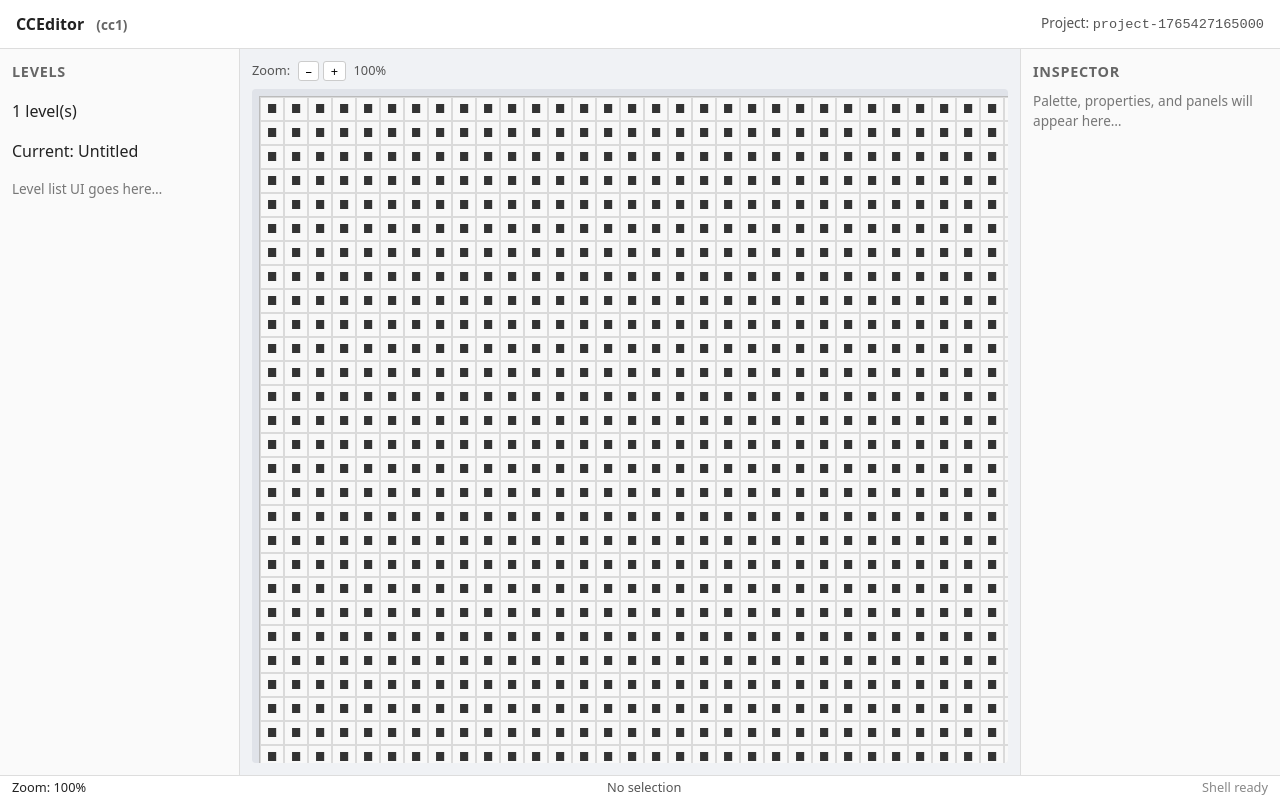
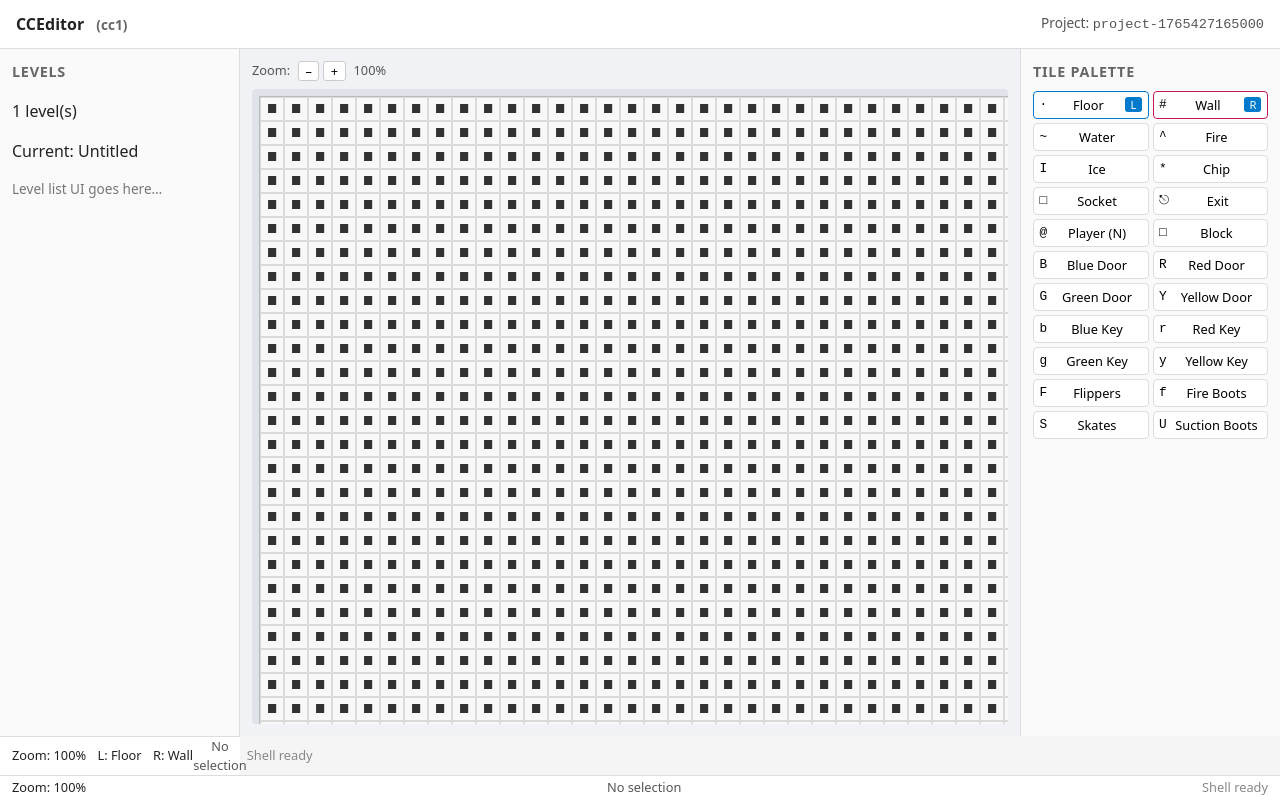
Before and after one commit to joshua-bone/CCEditor, a React app in the folder frontend/: page / in a window 1280 px wide. Built offline with nearby package versions, Linux system fonts and the light colour scheme; the HTML template or start-up script is replaced by a standard one.

Commit message:
TS14: Tile Palette UI & CC1 Catalog

```diff
--- a/frontend/src/App.css
+++ b/frontend/src/App.css
@@ -210,3 +210,75 @@ body {
   font-size: 0.85rem;
   color: #777;
 }
+
+.TilePalette {
+  display: grid;
+  grid-template-columns: repeat(auto-fill, minmax(80px, 1fr));
+  gap: 0.25rem;
+}
+
+.TilePalette-item {
+  display: flex;
+  align-items: center;
+  justify-content: space-between;
+  padding: 0.25rem 0.35rem;
+  border-radius: 4px;
+  border: 1px solid #ddd;
+  background-color: #fff;
+  cursor: pointer;
+  font-size: 0.8rem;
+}
+
+.TilePalette-item:hover {
+  background-color: #f0f4ff;
+}
+
+.TilePalette-item--left {
+  border-color: #007acc;
+}
+
+.TilePalette-item--right {
+  border-color: #c2185b;
+}
+
+.TilePalette-symbol {
+  margin-right: 0.3rem;
+  font-family: monospace;
+}
+
+.TilePalette-label {
+  flex: 1 1 auto;
+  overflow: hidden;
+  text-overflow: ellipsis;
+  white-space: nowrap;
+}
+
+.TilePalette-tags {
+  flex: 0 0 auto;
+  display: flex;
+  gap: 0.15rem;
+}
+
+.TilePalette-tag {
+  display: inline-block;
+  min-width: 1.1em;
+  text-align: center;
+  border-radius: 3px;
+  padding: 0 0.15rem;
+  font-size: 0.7rem;
+  color: #fff;
+}
+
+.TilePalette-item--left .TilePalette-tag:nth-child(1),
+.TilePalette-tag:nth-child(1) {
+  background-color: #007acc;
+}
+
+.TilePalette-item--right .TilePalette-tag:nth-child(2),
+.TilePalette-tag:nth-child(2) {
+  background-color: #c2185b;
+}
+
+.StatusBar-tile {
+  margin-left: 0.5rem;
+}
--- a/frontend/src/core/app/editorStore.ts
+++ b/frontend/src/core/app/editorStore.ts
@@ -21,11 +21,10 @@ export interface EditorStoreState<TCell extends GameCellBase = GameCellBase> {
   undo(): void;
   redo(): void;
 
-  /**
-   * Replace the current project with the given state, resetting history.
-   * Used for "open project" / "load file".
-   */
   loadStateFromProject(state: EditorState<TCell>): void;
+
+  setLeftPaletteTile(tileId: string | null): void; // NEW
+  setRightPaletteTile(tileId: string | null): void; // NEW
 }
 
 export function createEditorStore<TCell extends GameCellBase>(
@@ -75,5 +74,44 @@ export function createEditorStore<TCell extends GameCellBase>(
         },
       }));
     },
+    setLeftPaletteTile(tileId) {
+      set((state) => {
+        const present = state.history.present;
+        const nextPresent: EditorState<TCell> = {
+          ...present,
+          paletteSelection: {
+            ...present.paletteSelection,
+            leftTileId: tileId,
+          },
+        };
+        return {
+          ...state,
+          history: {
+            ...state.history,
+            present: nextPresent,
+          },
+        };
+      });
+    },
+
+    setRightPaletteTile(tileId) {
+      set((state) => {
+        const present = state.history.present;
+        const nextPresent: EditorState<TCell> = {
+          ...present,
+          paletteSelection: {
+            ...present.paletteSelection,
+            rightTileId: tileId,
+          },
+        };
+        return {
+          ...state,
+          history: {
+            ...state.history,
+            present: nextPresent,
+          },
+        };
+      });
+    },
   }));
 }
--- a/frontend/src/core/game/cc1/cc1GameDefinition.ts
+++ b/frontend/src/core/game/cc1/cc1GameDefinition.ts
@@ -175,37 +175,95 @@ function validateLevelCC1(level: CC1Level): ValidationIssue[] {
 // ---------------------------------------------------------------------------
 
 function getCC1TilePalette(): TileDescriptor[] {
-  // Minimal, structured palette for now; expand later as needed.
   return [
-    { id: 'FLOOR', label: 'Floor', category: 'terrain', cc1Id: CC1TileId.FLOOR },
-    { id: 'WALL', label: 'Wall', category: 'terrain', cc1Id: CC1TileId.WALL },
-    { id: 'WATER', label: 'Water', category: 'terrain', cc1Id: CC1TileId.WATER },
-    { id: 'FIRE', label: 'Fire', category: 'terrain', cc1Id: CC1TileId.FIRE },
+    // Terrain
+    { id: 'FLOOR', label: 'Floor', category: 'terrain', cc1Id: CC1TileId.FLOOR, symbol: '·' },
+    { id: 'WALL', label: 'Wall', category: 'terrain', cc1Id: CC1TileId.WALL, symbol: '#' },
+    { id: 'WATER', label: 'Water', category: 'terrain', cc1Id: CC1TileId.WATER, symbol: '~' },
+    { id: 'FIRE', label: 'Fire', category: 'terrain', cc1Id: CC1TileId.FIRE, symbol: '^' },
+    { id: 'ICE', label: 'Ice', category: 'terrain', cc1Id: CC1TileId.ICE, symbol: 'I' },
 
-    { id: 'CHIP', label: 'Chip', category: 'collectible', cc1Id: CC1TileId.CHIP },
+    // Collectibles / exits
+    { id: 'CHIP', label: 'Chip', category: 'collectible', cc1Id: CC1TileId.CHIP, symbol: '*' },
+    { id: 'SOCKET', label: 'Socket', category: 'terrain', cc1Id: CC1TileId.SOCKET, symbol: '□' },
+    { id: 'EXIT', label: 'Exit', category: 'terrain', cc1Id: CC1TileId.EXIT, symbol: '⎋' },
 
-    { id: 'PLAYER_N', label: 'Player (N)', category: 'player', cc1Id: CC1TileId.PLAYER_N },
+    // Player
+    {
+      id: 'PLAYER_N',
+      label: 'Player (N)',
+      category: 'player',
+      cc1Id: CC1TileId.PLAYER_N,
+      symbol: '@',
+    },
 
-    { id: 'BLOCK', label: 'Block', category: 'block', cc1Id: CC1TileId.BLOCK },
+    // Blocks
+    { id: 'BLOCK', label: 'Block', category: 'block', cc1Id: CC1TileId.BLOCK, symbol: '□' },
 
-    { id: 'BLUE_DOOR', label: 'Blue Door', category: 'door', cc1Id: CC1TileId.BLUE_DOOR },
-    { id: 'RED_DOOR', label: 'Red Door', category: 'door', cc1Id: CC1TileId.RED_DOOR },
-    { id: 'GREEN_DOOR', label: 'Green Door', category: 'door', cc1Id: CC1TileId.GREEN_DOOR },
-    { id: 'YELLOW_DOOR', label: 'Yellow Door', category: 'door', cc1Id: CC1TileId.YELLOW_DOOR },
+    // Doors
+    {
+      id: 'BLUE_DOOR',
+      label: 'Blue Door',
+      category: 'door',
+      cc1Id: CC1TileId.BLUE_DOOR,
+      symbol: 'B',
+    },
+    { id: 'RED_DOOR', label: 'Red Door', category: 'door', cc1Id: CC1TileId.RED_DOOR, symbol: 'R' },
+    {
+      id: 'GREEN_DOOR',
+      label: 'Green Door',
+      category: 'door',
+      cc1Id: CC1TileId.GREEN_DOOR,
+      symbol: 'G',
+    },
+    {
+      id: 'YELLOW_DOOR',
+      label: 'Yellow Door',
+      category: 'door',
+      cc1Id: CC1TileId.YELLOW_DOOR,
+      symbol: 'Y',
+    },
 
-    { id: 'BLUE_KEY', label: 'Blue Key', category: 'key', cc1Id: CC1TileId.BLUE_KEY },
-    { id: 'RED_KEY', label: 'Red Key', category: 'key', cc1Id: CC1TileId.RED_KEY },
-    { id: 'GREEN_KEY', label: 'Green Key', category: 'key', cc1Id: CC1TileId.GREEN_KEY },
-    { id: 'YELLOW_KEY', label: 'Yellow Key', category: 'key', cc1Id: CC1TileId.YELLOW_KEY },
+    // Keys
+    { id: 'BLUE_KEY', label: 'Blue Key', category: 'key', cc1Id: CC1TileId.BLUE_KEY, symbol: 'b' },
+    { id: 'RED_KEY', label: 'Red Key', category: 'key', cc1Id: CC1TileId.RED_KEY, symbol: 'r' },
+    {
+      id: 'GREEN_KEY',
+      label: 'Green Key',
+      category: 'key',
+      cc1Id: CC1TileId.GREEN_KEY,
+      symbol: 'g',
+    },
+    {
+      id: 'YELLOW_KEY',
+      label: 'Yellow Key',
+      category: 'key',
+      cc1Id: CC1TileId.YELLOW_KEY,
+      symbol: 'y',
+    },
 
-    { id: 'FLIPPERS', label: 'Flippers', category: 'boots', cc1Id: CC1TileId.FLIPPERS },
-    { id: 'FIRE_BOOTS', label: 'Fire Boots', category: 'boots', cc1Id: CC1TileId.FIRE_BOOTS },
-    { id: 'SKATES', label: 'Skates', category: 'boots', cc1Id: CC1TileId.SKATES },
+    // Boots
+    {
+      id: 'FLIPPERS',
+      label: 'Flippers',
+      category: 'boots',
+      cc1Id: CC1TileId.FLIPPERS,
+      symbol: 'F',
+    },
+    {
+      id: 'FIRE_BOOTS',
+      label: 'Fire Boots',
+      category: 'boots',
+      cc1Id: CC1TileId.FIRE_BOOTS,
+      symbol: 'f',
+    },
+    { id: 'SKATES', label: 'Skates', category: 'boots', cc1Id: CC1TileId.SKATES, symbol: 'S' },
     {
       id: 'SUCTION_BOOTS',
       label: 'Suction Boots',
       category: 'boots',
       cc1Id: CC1TileId.SUCTION_BOOTS,
+      symbol: 'U',
     },
   ];
 }
--- a/frontend/src/core/game/gameDefinition.ts
+++ b/frontend/src/core/game/gameDefinition.ts
@@ -17,6 +17,7 @@ export interface TileDescriptor {
   label: string; // human-readable name
   category?: string; // e.g. "terrain", "item", "monster"
   cc1Id?: number | string; // optional: link to CC1TileId
+  symbol?: string; // OPTIONAL: "·", "#", "@" – simple text icon
 }
 
 export interface GameDefinition<TCell extends GameCellBase> {
--- a/frontend/src/ui/EditorRoot.tsx
+++ b/frontend/src/ui/EditorRoot.tsx
@@ -21,6 +21,9 @@ export interface EditorRootProps {
 }
 
 export const EditorRoot: React.FC<EditorRootProps> = ({ useEditorStore, gameDefinitions }) => {
+  const paletteSelection = useEditorStore((s) => s.history.present.paletteSelection);
+  const setLeftPaletteTile = useEditorStore((s) => s.setLeftPaletteTile);
+  const setRightPaletteTile = useEditorStore((s) => s.setRightPaletteTile);
   const history = useEditorStore((s) => s.history);
   const { present } = history;
 
@@ -32,6 +35,9 @@ export const EditorRoot: React.FC<EditorRootProps> = ({ useEditorStore, gameDefi
   const gameDefinition: GameDefinition<GameCellBase> | undefined = gameDefinitions.get(
     present.gameId as string,
   ) as GameDefinition<GameCellBase> | undefined;
+  const paletteTiles = gameDefinition?.getTilePalette() ?? [];
+  const leftDescriptor = paletteTiles.find((t) => t.id === paletteSelection.leftTileId);
+  const rightDescriptor = paletteTiles.find((t) => t.id === paletteSelection.rightTileId);
 
   const levelCount = levelset.levels.length;
 
@@ -46,7 +52,19 @@ export const EditorRoot: React.FC<EditorRootProps> = ({ useEditorStore, gameDefi
           selection={present.selection as SelectionRect | null}
           gameDefinition={gameDefinition}
         />
-        <RightSidebar />
+        <RightSidebar
+          tiles={paletteTiles}
+          leftTileId={paletteSelection.leftTileId}
+          rightTileId={paletteSelection.rightTileId}
+          onSetLeft={setLeftPaletteTile}
+          onSetRight={setRightPaletteTile}
+        />
+        <StatusBar
+          zoom={present.viewState.zoom}
+          selection={present.selection}
+          leftTileLabel={leftDescriptor?.label}
+          rightTileLabel={rightDescriptor?.label}
+        />
       </div>
 
       <StatusBar zoom={present.viewState.zoom} selection={present.selection} />
--- /dev/null
+++ b/frontend/src/ui/TilePalette.tsx
@@ -0,0 +1,65 @@
+import React from 'react';
+import type { TileDescriptor } from '../core/game/gameDefinition'; // adjust path if needed
+
+interface TilePaletteProps {
+  tiles: TileDescriptor[];
+  leftTileId: string | null;
+  rightTileId: string | null;
+  onSetLeft(tileId: string): void;
+  onSetRight(tileId: string): void;
+}
+
+export const TilePalette: React.FC<TilePaletteProps> = ({
+  tiles,
+  leftTileId,
+  rightTileId,
+  onSetLeft,
+  onSetRight,
+}) => {
+  const handleClick = (event: React.MouseEvent<HTMLButtonElement>, tileId: string) => {
+    if (event.altKey || event.button === 2) {
+      // Alt+click or non-left click → right tile
+      onSetRight(tileId);
+    } else {
+      onSetLeft(tileId);
+    }
+  };
+
+  const handleContextMenu = (event: React.MouseEvent<HTMLButtonElement>, tileId: string) => {
+    event.preventDefault();
+    onSetRight(tileId);
+  };
+
+  return (
+    <div className="TilePalette">
+      {tiles.map((tile) => {
+        const isLeft = tile.id === leftTileId;
+        const isRight = tile.id === rightTileId;
+        const classes = [
+          'TilePalette-item',
+          isLeft ? 'TilePalette-item--left' : '',
+          isRight ? 'TilePalette-item--right' : '',
+        ]
+          .filter(Boolean)
+          .join(' ');
+
+        return (
+          <button
+            key={tile.id}
+            type="button"
+            className={classes}
+            onClick={(e) => handleClick(e, tile.id)}
+            onContextMenu={(e) => handleContextMenu(e, tile.id)}
+          >
+            <span className="TilePalette-symbol">{tile.symbol ?? '·'}</span>
+            <span className="TilePalette-label">{tile.label}</span>
+            <span className="TilePalette-tags">
+              {isLeft && <span className="TilePalette-tag">L</span>}
+              {isRight && <span className="TilePalette-tag">R</span>}
+            </span>
+          </button>
+        );
+      })}
+    </div>
+  );
+};
--- a/frontend/src/ui/layout/RightSidebar.tsx
+++ b/frontend/src/ui/layout/RightSidebar.tsx
@@ -1,12 +1,31 @@
-// frontend/src/ui/layout/RightSidebar.tsx
+import React from 'react';
+import type { TileDescriptor } from '../../core/game/gameDefinition';
+import { TilePalette } from '../TilePalette';
 
-import React from 'react';
-
-export const RightSidebar: React.FC = () => {
+interface RightSidebarProps {
+  tiles: TileDescriptor[];
+  leftTileId: string | null;
+  rightTileId: string | null;
+  onSetLeft(tileId: string): void;
+  onSetRight(tileId: string): void;
+}
+export const RightSidebar: React.FC<RightSidebarProps> = ({
+  tiles,
+  leftTileId,
+  rightTileId,
+  onSetLeft,
+  onSetRight,
+}) => {
   return (
     <aside className="RightSidebar">
-      <h2 className="Sidebar-heading">Inspector</h2>
-      <p className="Sidebar-placeholder">Palette, properties, and panels will appear here…</p>
+      <h2 className="Sidebar-heading">Tile Palette</h2>
+      <TilePalette
+        tiles={tiles}
+        leftTileId={leftTileId}
+        rightTileId={rightTileId}
+        onSetLeft={onSetLeft}
+        onSetRight={onSetRight}
+      />
     </aside>
   );
 };
--- a/frontend/src/ui/layout/StatusBar.tsx
+++ b/frontend/src/ui/layout/StatusBar.tsx
@@ -6,14 +6,25 @@ import type { SelectionRect } from '../../core/model/selection';
 interface StatusBarProps {
   zoom: number;
   selection: SelectionRect | null;
+  leftTileLabel?: string;
+  rightTileLabel?: string;
 }
 
-export const StatusBar: React.FC<StatusBarProps> = ({ zoom, selection }) => {
+export const StatusBar: React.FC<StatusBarProps> = ({
+  zoom,
+  selection,
+  leftTileLabel,
+  rightTileLabel,
+}) => {
   const zoomPercent = Math.round(zoom * 100);
 
   return (
     <footer className="StatusBar">
-      <div className="StatusBar-left">Zoom: {zoomPercent}%</div>
+      <div className="StatusBar-left">
+        Zoom: {zoomPercent}%
+        {leftTileLabel && <span className="StatusBar-tile"> L: {leftTileLabel}</span>}
+        {rightTileLabel && <span className="StatusBar-tile"> R: {rightTileLabel}</span>}
+      </div>
       <div className="StatusBar-center">
         {selection
           ? `Selection: (${selection.x1},${selection.y1}) → (${selection.x2},${selection.y2})`
```
